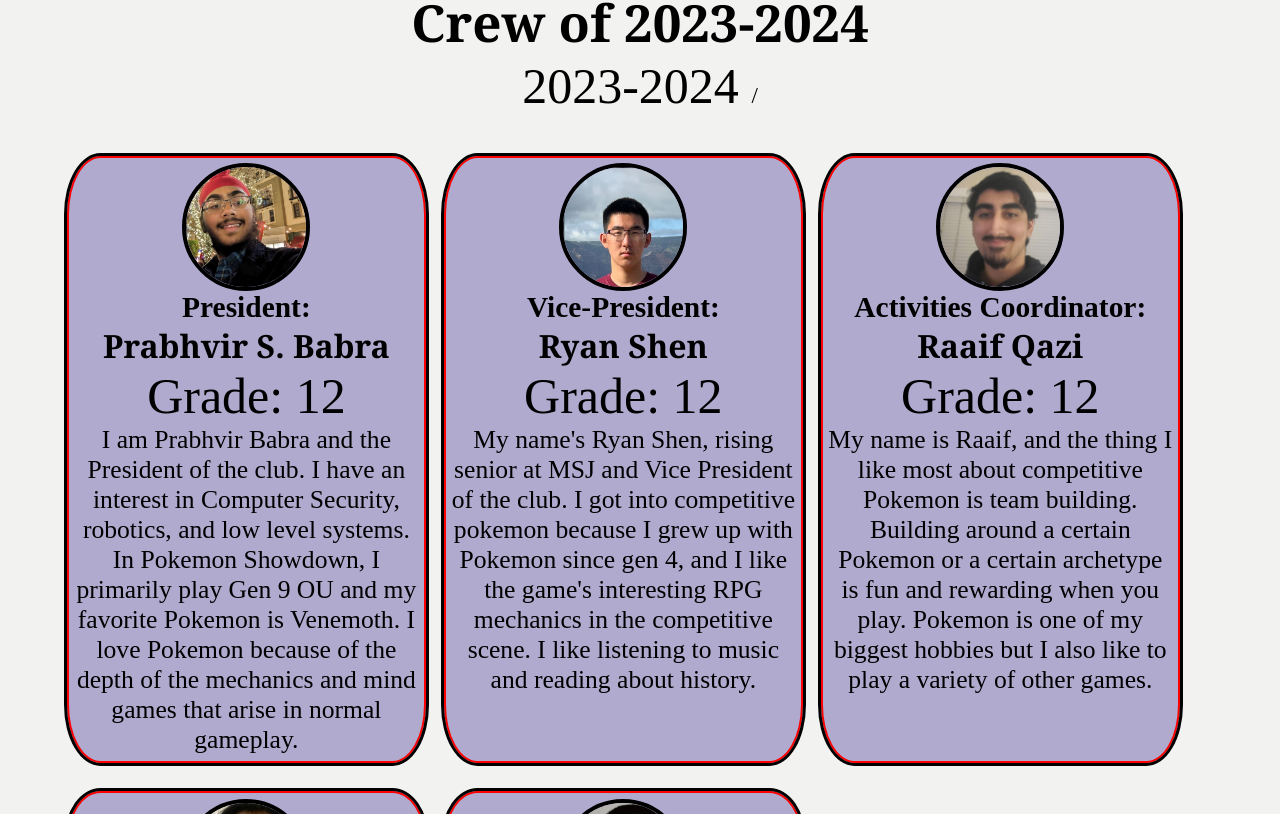
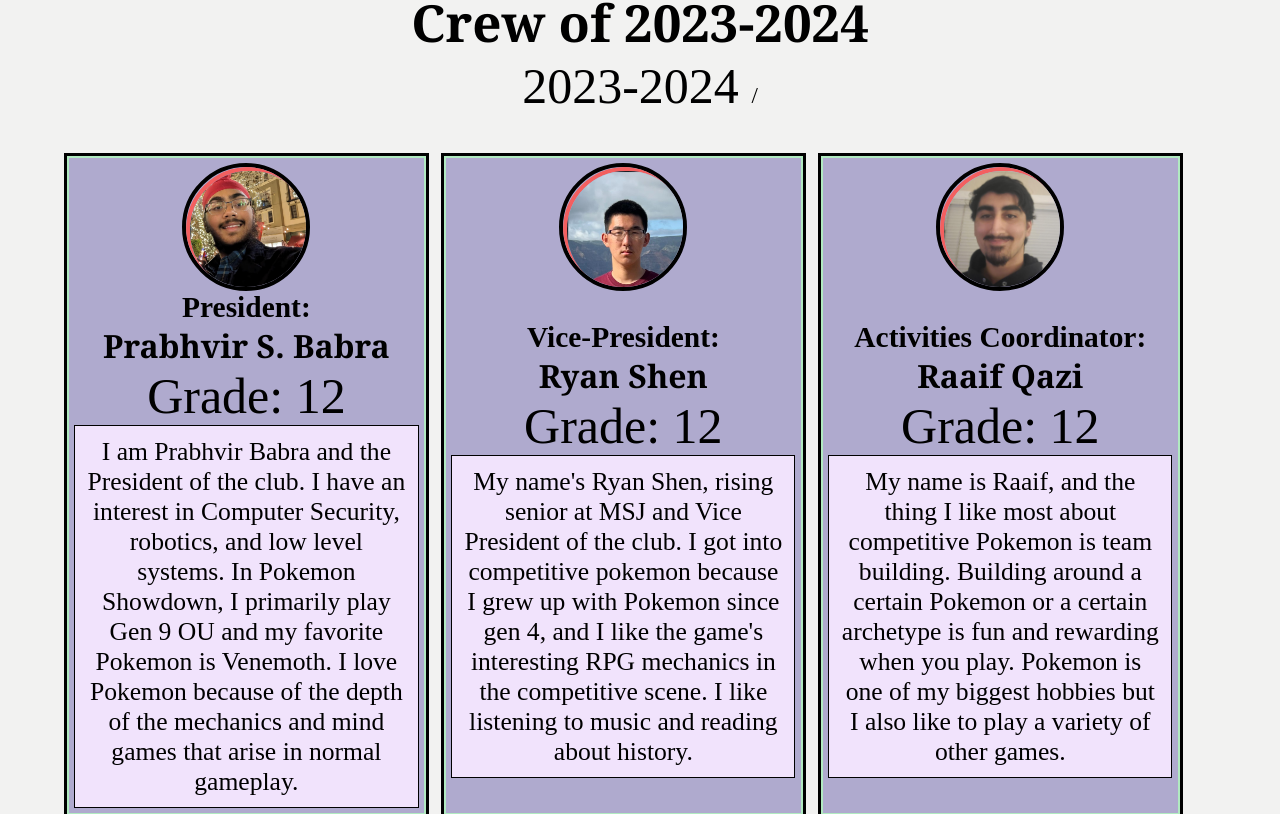
Before and after one commit to MSJ-Competitive-Pokemon-Club/club-website, a Vue app: page /club-website/crew in a window 1280 px wide. Shown: the part 426-1240 px from the top of the page. Built offline with nearby package versions, Linux system fonts and the light colour scheme; a web font is replaced by a local one.

Commit message:
Fix the about/crew page

```diff
--- a/src/views/Crew.vue
+++ b/src/views/Crew.vue
@@ -22,7 +22,7 @@
     <ul id="officer-display">
       <li v-for="officer in currentOfficerList">
         <div class="officer-image-div">
-          <img class="officer-image" :src="officer.headshot_url">
+          <img :src="officer.headshot_url" class="officer-image">
         </div>
         <div class="officer-text-section">
           <h2 class="role-desc"> {{ officer.role }}: </h2>
@@ -73,6 +73,8 @@ img.officer-image {
   width: 10vw;
   height: 10vw;
   object-fit: cover;
+  border-radius: 98% 98% 100% 100%;
+  border: 4px solid #f35f5f;
 }
 
 div.officer-text-section {
@@ -88,7 +90,16 @@ h1.officer-name {
 }
 
 p.officer-desc {
+<<<<<<< HEAD:src/views/Crew.vue
   font-size: 2vw;
+=======
+  text-align: center;
+  font-size: 2vw;
+  width: 100%;
+  background: #f1e3fc;
+  border: 1px solid black;
+  padding: 3%;
+>>>>>>> d93c252 (Fix the about/crew page):src/views/About.vue
 }
 
 ul#officer-display {
@@ -102,10 +113,10 @@ ul#officer-display {
 ul#officer-display > li {
   list-style-type: none;
   border: 3px solid black;
-  padding-top: -5%;
   padding: 2%;
-  box-shadow: inset 0 0 0 2px red;
-  border-radius: 10%;
   background: #afaace;
+  display: grid;
+  grid-template-columns: 100%;
+  box-shadow: inset 0 0 0 2px #b1eac1;
 }
 </style>
```
